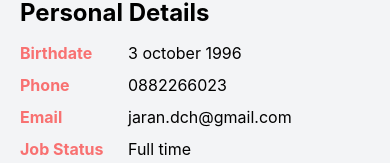
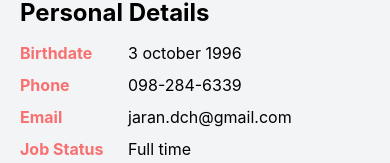
Before and after one commit to jarangit/portfolio2022, a Next.js app: page / in a window 390 px wide. Shown: the part 649-812 px from the top of the page. Built offline with nearby package versions, Linux system fonts and the light colour scheme.

Commit message:
fix:number phone

```diff
--- a/components/aboutMe/personalDetails.tsx
+++ b/components/aboutMe/personalDetails.tsx
@@ -23,11 +23,11 @@ const PersonalDetails = (props: Props) => {
           Phone
           </div>
           <div>
-            0882266023
+            098-284-6339
           </div>
         </li>
         <li className='flex gap-2'>
-          <div className='min-w-[100px] text-red-400 font-bold'>
+          <div className='min-w-[100px]  text-red-400 font-bold'>
           Email
           </div>
           <div>
```
